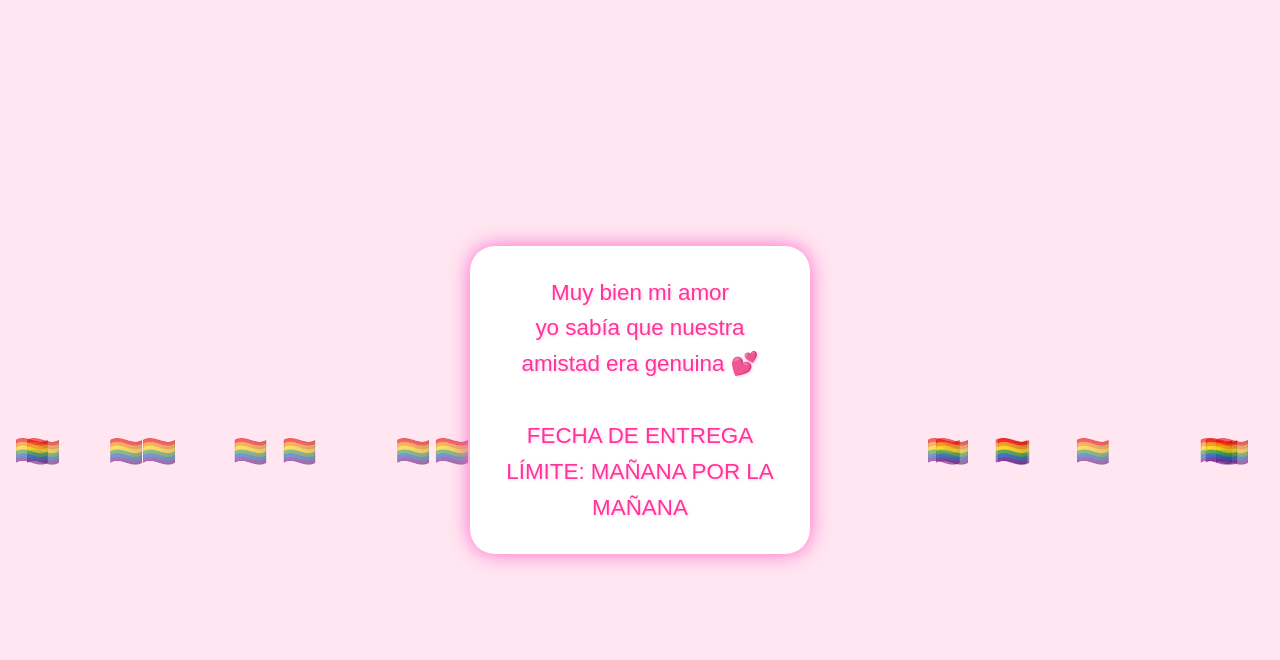
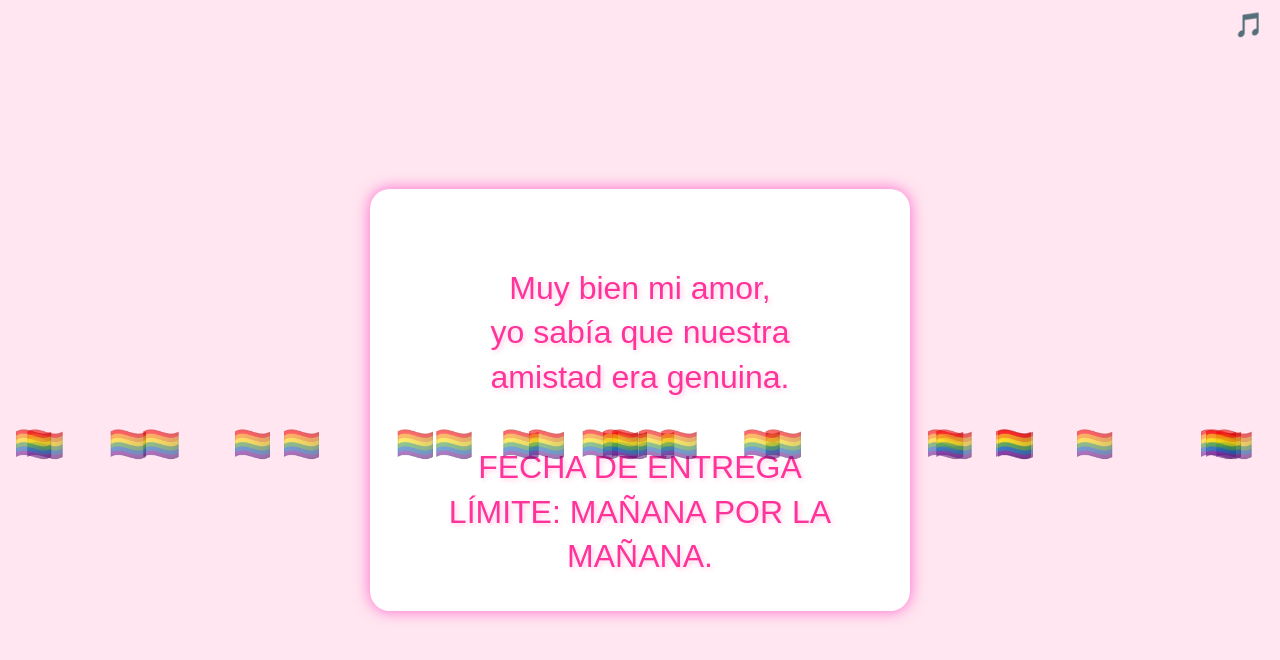
Before and after one commit to Quesocrema983/jueguito-lesbico, a plain HTML site: page si1.html in a window 1280 px wide. Drawn offline with Linux system fonts and the light colour scheme.

Commit message:
Update si1.html

```diff
--- a/si1.html
+++ b/si1.html
@@ -2,51 +2,44 @@
 <html lang="es">
 <head>
   <meta charset="UTF-8" />
-  <title>Muy bien mi amor</title>
-  <meta name="viewport" content="width=device-width, initial-scale=1.0" />
+  <title>Respuesta Correcta</title>
   <style>
     * {
       box-sizing: border-box;
-      margin: 0;
-      padding: 0;
     }
 
     html, body {
-      height: 100%;
-      overflow: hidden;
+      margin: 0;
+      padding: 0;
       background-color: #ffe6f0;
       font-family: Arial, sans-serif;
-    }
-
-    body {
+      overflow: hidden;
+      height: 100%;
       display: flex;
+      justify-content: center;
       align-items: center;
-      justify-content: center;
-      position: relative;
     }
 
     #container {
       background: white;
-      padding: 1.8rem 1.4rem;
-      border-radius: 25px;
-      box-shadow: 0 0 20px #ff66cc;
+      padding: 2rem;
+      border-radius: 20px;
+      box-shadow: 0 0 15px #ff66cc;
       text-align: center;
-      z-index: 2;
-      position: relative;
-      width: 80%;
-      max-width: 340px;
+      max-width: 90%;
     }
 
-    #message {
-      font-size: 1.4rem;
+    #response {
+      font-size: 2rem;
       color: #ff3399;
-      text-shadow: 1px 1px 3px #ffcce5;
-      line-height: 1.6;
+      text-shadow: 2px 2px 5px #ffcce5;
+      line-height: 2.8rem;
+      white-space: pre-line;
     }
 
     .emoji {
       position: absolute;
-      font-size: 1.8rem;
+      font-size: 2rem;
       animation: subir 12s linear infinite;
       pointer-events: none;
       z-index: 1;
@@ -54,7 +47,7 @@
 
     @keyframes subir {
       0% {
-        bottom: -60px;
+        bottom: -50px;
         left: calc(100% * var(--x));
         opacity: 1;
       }
@@ -64,21 +57,35 @@
         opacity: 0;
       }
     }
+
+    #musicBtn {
+      position: fixed;
+      top: 10px;
+      right: 10px;
+      font-size: 1.5rem;
+      background: none;
+      border: none;
+      cursor: pointer;
+      z-index: 3;
+    }
   </style>
 </head>
 <body>
+  <button id="musicBtn" onclick="toggleMusic()">🎵</button>
+
   <div id="container">
-    <div id="message">
-      Muy bien mi amor<br>
-      yo sabía que nuestra<br>
-      amistad era genuina 💕<br><br>
-      FECHA DE ENTREGA<br>
-      LÍMITE: MAÑANA POR LA MAÑANA
+    <div id="response">
+      Muy bien mi amor,
+      yo sabía que nuestra
+      amistad era genuina.
+
+      FECHA DE ENTREGA
+      LÍMITE: MAÑANA POR LA MAÑANA.
     </div>
   </div>
 
+  <!-- Banderitas -->
   <script>
-    // Banderitas 🏳️‍🌈 en el fondo
     for (let i = 0; i < 25; i++) {
       const emoji = document.createElement('div');
       emoji.className = 'emoji';
@@ -89,5 +96,25 @@
       document.body.appendChild(emoji);
     }
   </script>
+
+  <!-- Música -->
+  <script>
+    let music;
+    if (!window.brinquenMusic) {
+      music = new Audio('brinquen-remix.mp3');
+      music.loop = true;
+      window.brinquenMusic = music;
+    } else {
+      music = window.brinquenMusic;
+    }
+
+    function toggleMusic() {
+      if (music.paused) {
+        music.play();
+      } else {
+        music.pause();
+      }
+    }
+  </script>
 </body>
 </html>
```
